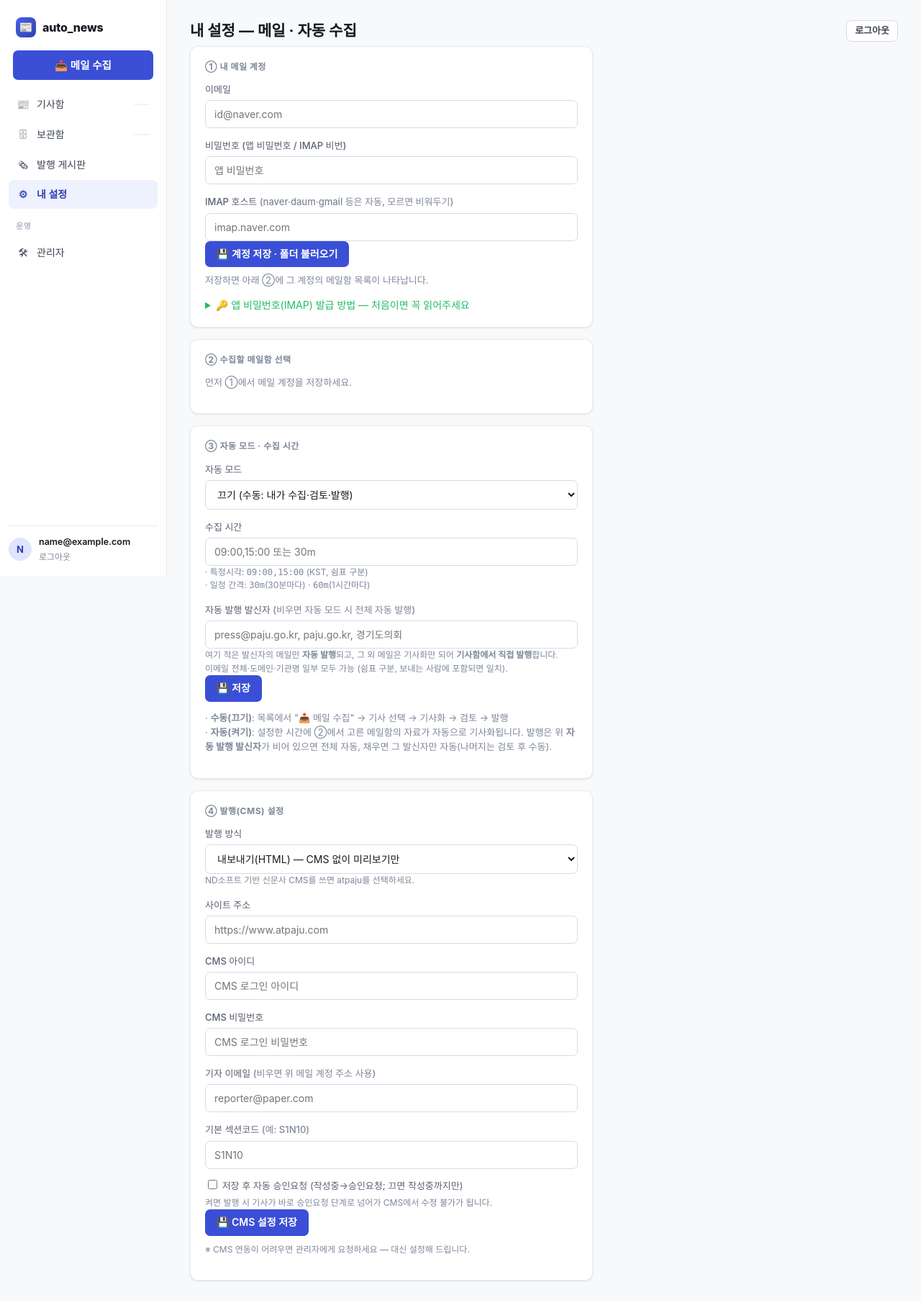
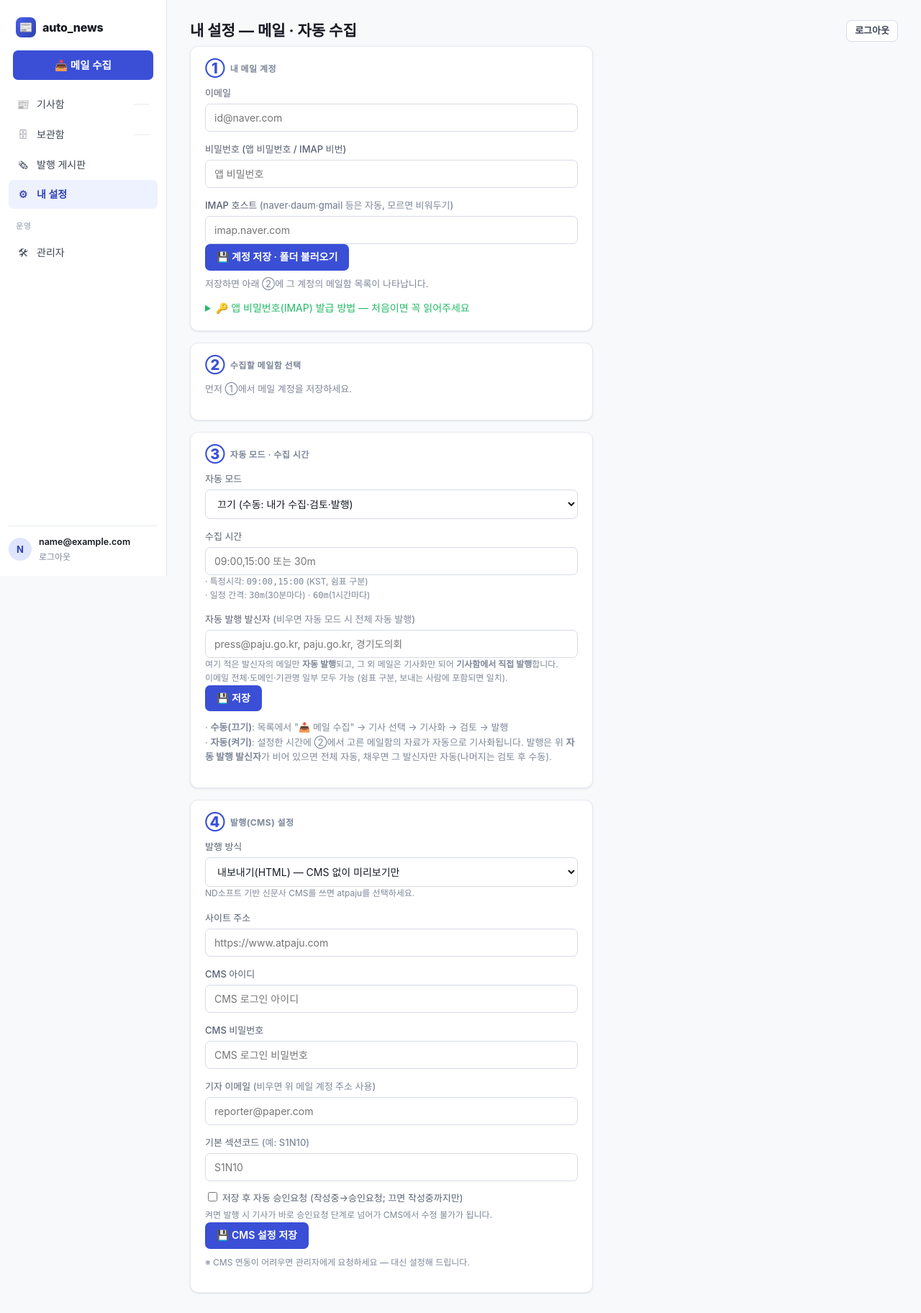
Before and after one commit to scorbito/AutoNews, a FastAPI app: page /settings in a window 1280 px wide. Shown: the whole page at 72% size. Before the commit the page ends 1781 px from the top, so only its background shows below. Run offline with FastAPI, Linux system fonts and the light colour scheme; the visitor is signed in with stand-in values (Sample User, id 1); some libraries are stand-ins or nearby versions; some web fonts are replaced.

Commit message:
내 설정 단계번호(①②③④) 크게·브랜드색으로 — 가독성 개선
Co-Authored-By: Claude Opus 4.8 <noreply@anthropic.com>

```diff
--- a/src/aute_news/web/static/app.css
+++ b/src/aute_news/web/static/app.css
@@ -161,6 +161,11 @@ form { margin: 0; }
 .card h3 {
   margin: 0 0 12px; color: var(--gray-500); font-size: 12px; font-weight: 700;
   text-transform: uppercase; letter-spacing: .5px;
+}
+/* 설정 단계 번호(①②③④) — 작은 제목 안에서 잘 보이게 크게 */
+.card h3 .step-no {
+  font-size: 20px; line-height: 1; color: var(--brand-600); font-weight: 800;
+  vertical-align: -2px; margin-right: 3px;
 }
 
 /* ── 테이블 ──────────────────────────────────────────── */
--- a/src/aute_news/web/templates/settings.html
+++ b/src/aute_news/web/templates/settings.html
@@ -17,7 +17,7 @@
 
 <!-- 1) 내 메일 계정 (기자 개인) -->
 <div class="card" style="max-width:560px; margin-bottom:16px;">
-  <h3>① 내 메일 계정</h3>
+  <h3><span class="step-no">①</span> 내 메일 계정</h3>
   {% if mailerr %}<p class="block">⚠️ {{ mailerr }}</p>{% endif %}
   <form method="post" action="/settings/mail">
     <label>이메일</label>
@@ -51,7 +51,7 @@
 
 <!-- 2) 수집 폴더 선택 -->
 <div class="card" style="max-width:560px; margin-bottom:16px;">
-  <h3>② 수집할 메일함 선택</h3>
+  <h3><span class="step-no">②</span> 수집할 메일함 선택</h3>
   {% if folder_err %}
     <p class="block">⚠️ {{ folder_err }}</p>
   {% elif not mail.imap_email %}
@@ -82,7 +82,7 @@
 
 <!-- 3) 자동 모드 (신문사 단위) -->
 <div class="card" style="max-width:560px;">
-  <h3>③ 자동 모드 · 수집 시간</h3>
+  <h3><span class="step-no">③</span> 자동 모드 · 수집 시간</h3>
   <form method="post" action="/settings">
     <label>자동 모드</label>
     <select name="auto_mode">
@@ -112,7 +112,7 @@
 
 <!-- 4) 신문사 발행(CMS) 설정 (신문사 단위) -->
 <div class="card" style="max-width:560px; margin-top:16px;">
-  <h3>④ 발행(CMS) 설정</h3>
+  <h3><span class="step-no">④</span> 발행(CMS) 설정</h3>
   <form method="post" action="/settings/cms">
     <label>발행 방식</label>
     <select name="publisher">
```
